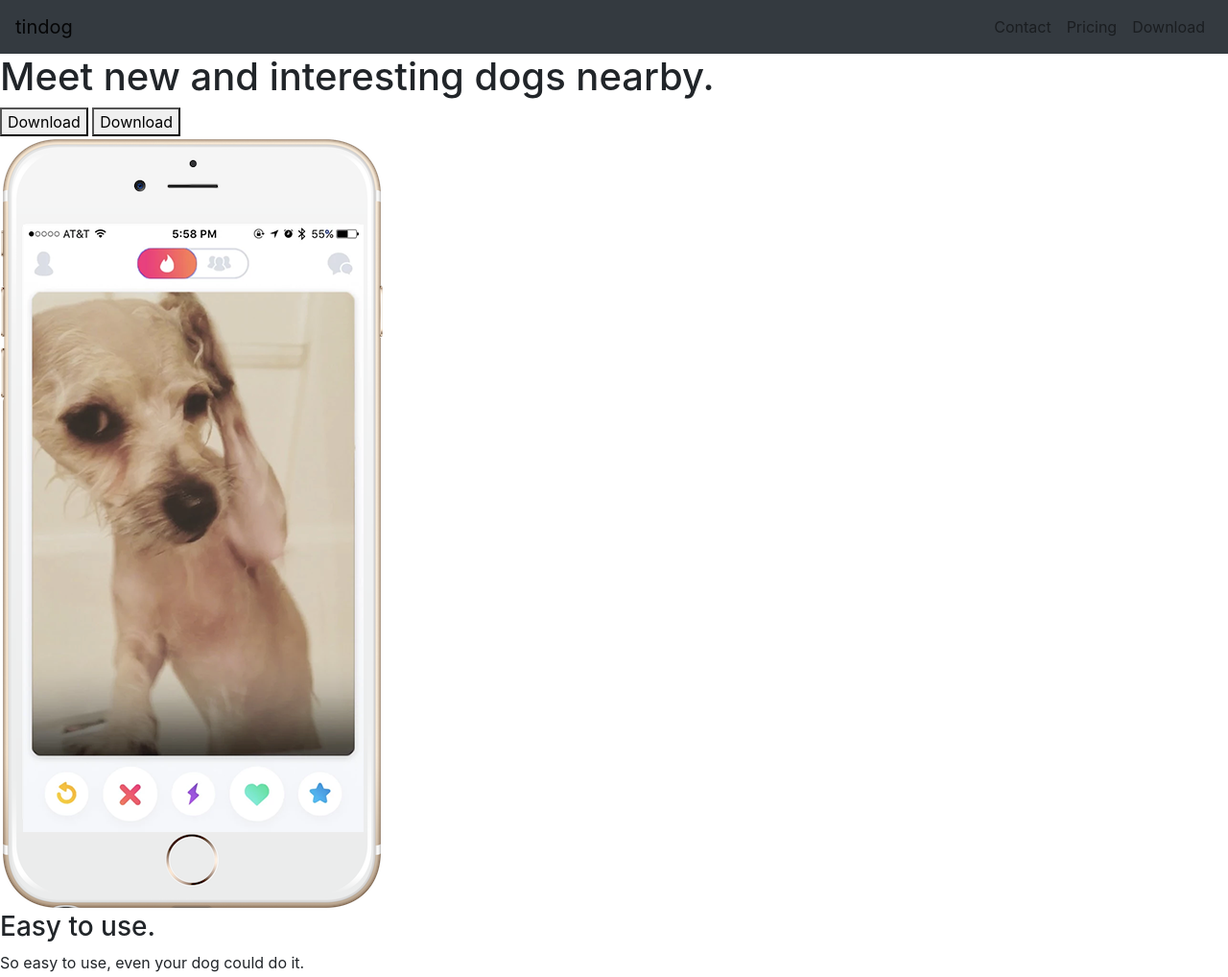
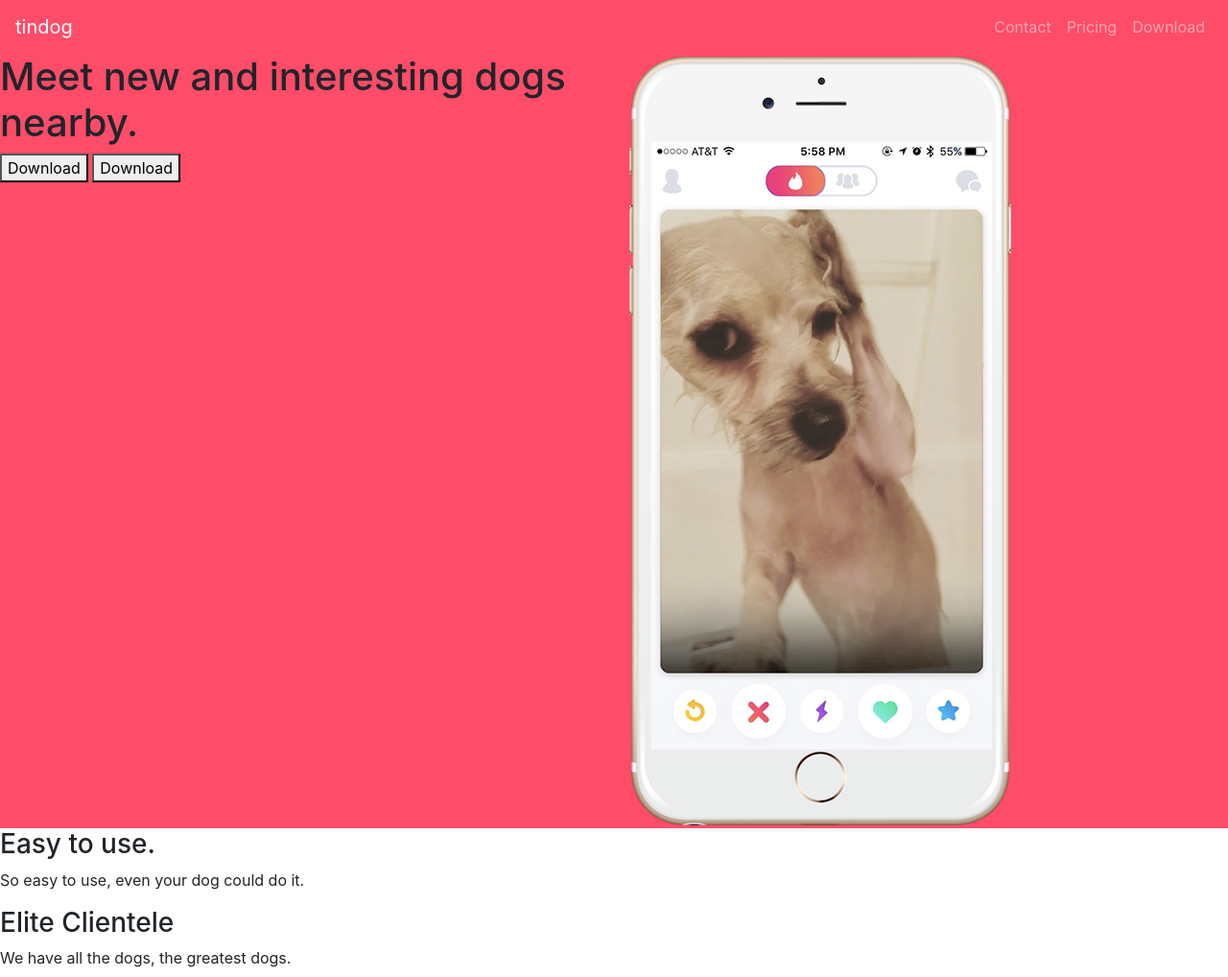
Before and after one commit to kene17/Bootstrap-installation-, a plain HTML site: page index.html in a window 1280 px wide. Shown: the top 1018 px of the page at 96% size. Drawn offline with nearby package versions, Linux system fonts and the light colour scheme.

Commit message:
col changes

```diff
--- a/css/styles.css
+++ b/css/styles.css
@@ -0,0 +1,3 @@
+#title{
+  background-color: #FF4C68
+}
--- a/index.html
+++ b/index.html
@@ -16,7 +16,7 @@
   <section id="title">
 
     <!-- Nav Bar -->
-    <nav class="navbar navbar-expand-lg navbar-light bg-light bg-dark">
+    <nav class="navbar navbar-expand-lg navbar-dark">
       <a class="navbar-brand" href="">tindog</a>
       <button class="navbar-toggler" type="button" data-toggle="collapse" data-target="#navbarTogglerDemo01" aria-controls="navbarTogglerDemo01" aria-expanded="false" aria-label="Toggle navigation">
         <span class="navbar-toggler-icon"></span>
@@ -42,13 +42,19 @@
 
     <!-- Title -->
 
-    <div>
-      <h1>Meet new and interesting dogs nearby.</h1>
-      <button type="button">Download</button>
-      <button type="button">Download</button>
-    </div>
-    <div>
-      <img src="images/iphone6.png" alt="iphone-mockup">
+    <div class="row">
+      <div class="col-lg-6">
+        <!--this makes the buttons ans h1 take 50%(12/6) of the screen. To the left-->
+        <h1>Meet new and interesting dogs nearby.</h1>
+        <button type="button">Download</button>
+        <button type="button">Download</button>
+
+      </div>
+
+      <div class="col-lg-6">
+        <!--this makes the buttons ans h1 take 50%(12/6) of the screen. To the right-->
+        <img src="images/iphone6.png" alt="iphone-mockup">
+      </div>
     </div>
 
   </section>
```
